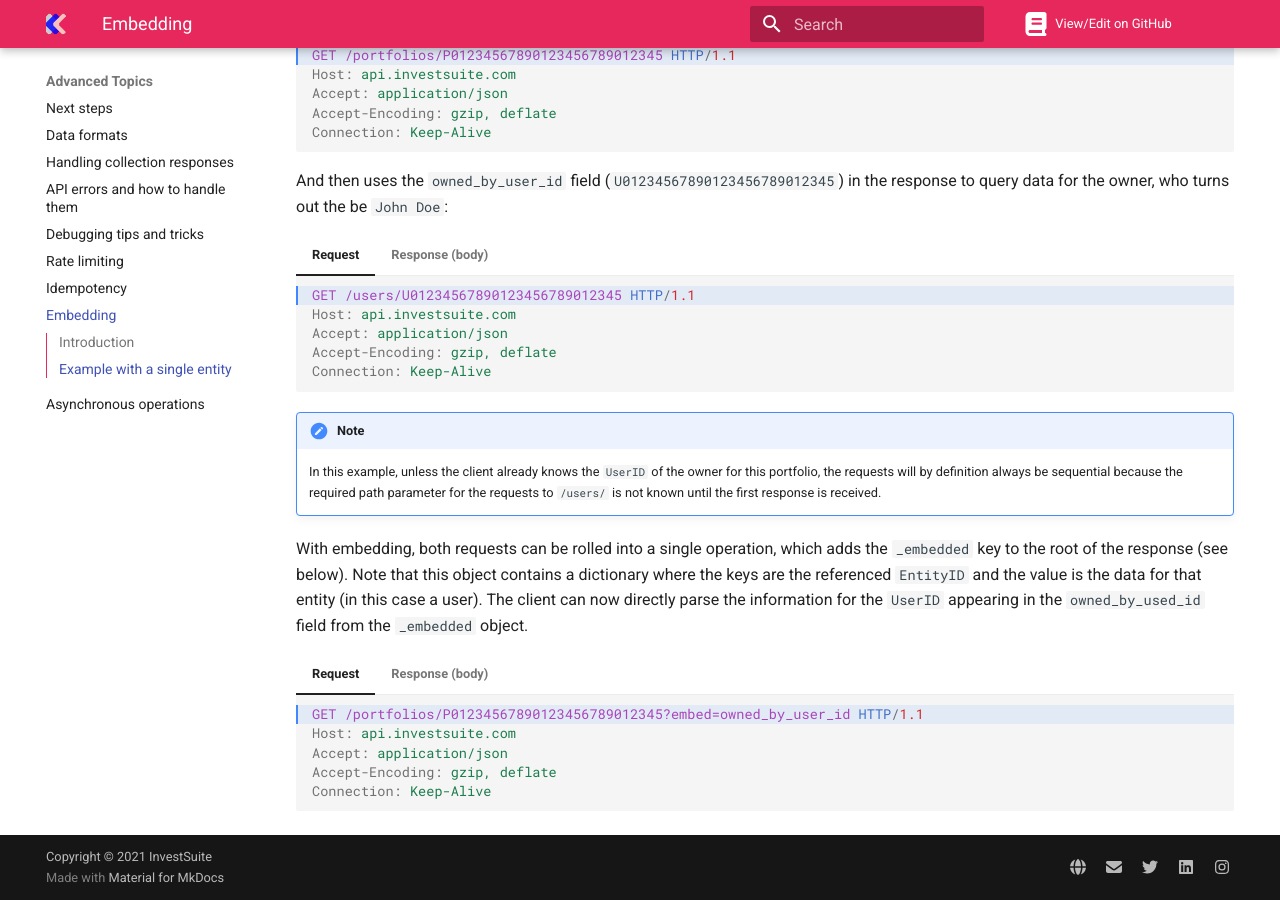
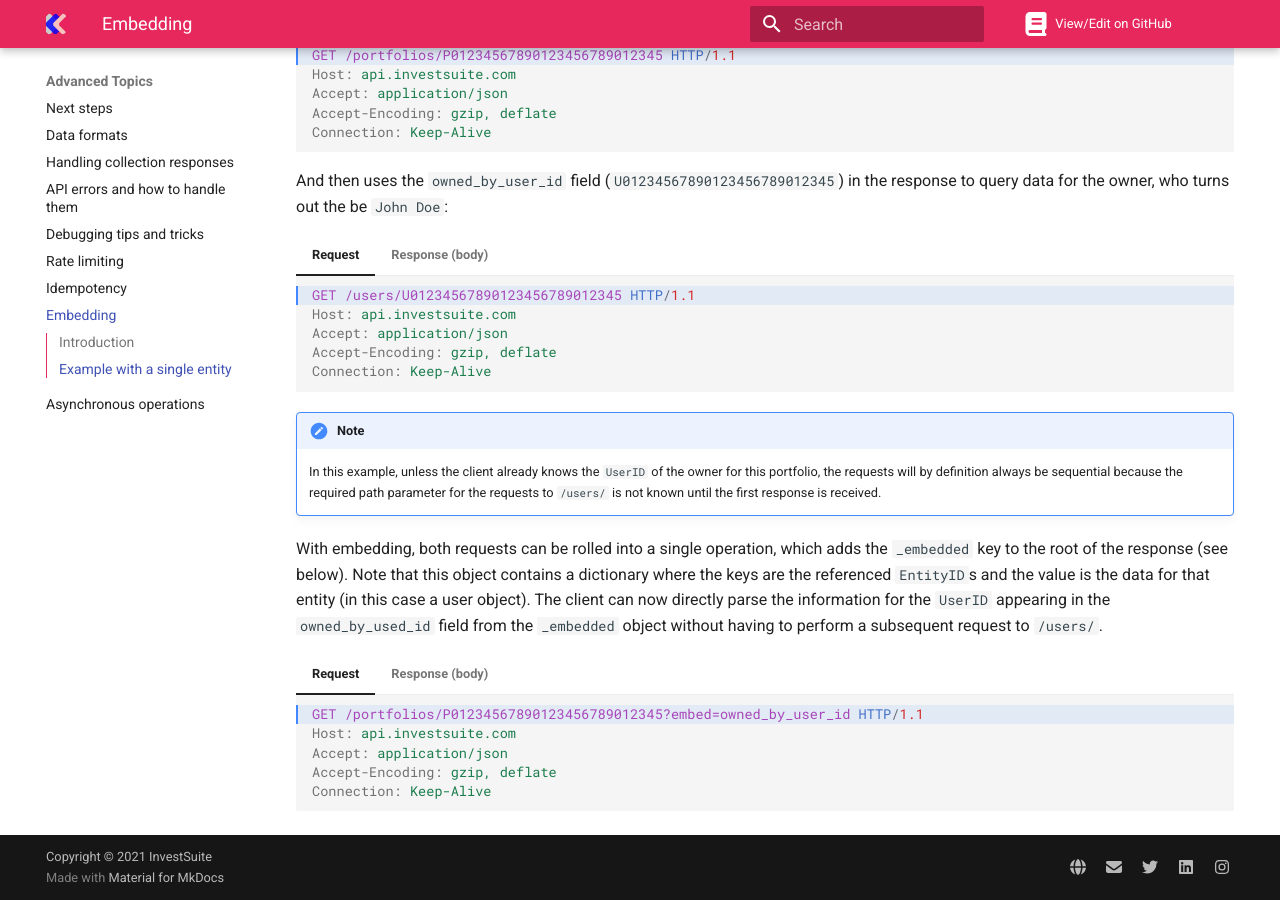
Before and after one commit to investsuite/investsuite-api-docs, an MkDocs documentation site: the page built from docs/advanced_topics/embedding.md, in a window 1280 px wide and 900 px high, scrolled down 982 px. Built offline with MkDocs 1.6.1 and Material for MkDocs 9.7.7, drawn with Linux system fonts in a browser that asks for light colours; comment, search, counter and statistics services are not loaded.

Commit message:
fix typo

```diff
--- a/docs/advanced_topics/embedding.md
+++ b/docs/advanced_topics/embedding.md
@@ -87,7 +87,7 @@ And then uses the `owned_by_user_id` field (`U01234567890123456789012345`) in th
 !!! Note
     In this example, unless the client already knows the `UserID` of the owner for this portfolio, the requests will by definition always be sequential because the required path parameter for the requests to `/users/` is not known until the first response is received.
 
-With embedding, both requests can be rolled into a single operation, which adds the `_embedded` key to the root of the response (see below). Note that this object contains a dictionary where the keys are the referenced `EntityID` and the value is the data for that entity (in this case a user). The client can now directly parse the information for the `UserID` appearing in the `owned_by_used_id` field from the `_embedded` object.
+With embedding, both requests can be rolled into a single operation, which adds the `_embedded` key to the root of the response (see below). Note that this object contains a dictionary where the keys are the referenced `EntityID`s and the value is the data for that entity (in this case a user object). The client can now directly parse the information for the `UserID` appearing in the `owned_by_used_id` field from the `_embedded` object without having to perform a subsequent request to `/users/`.
 
 === "Request"
 
```
